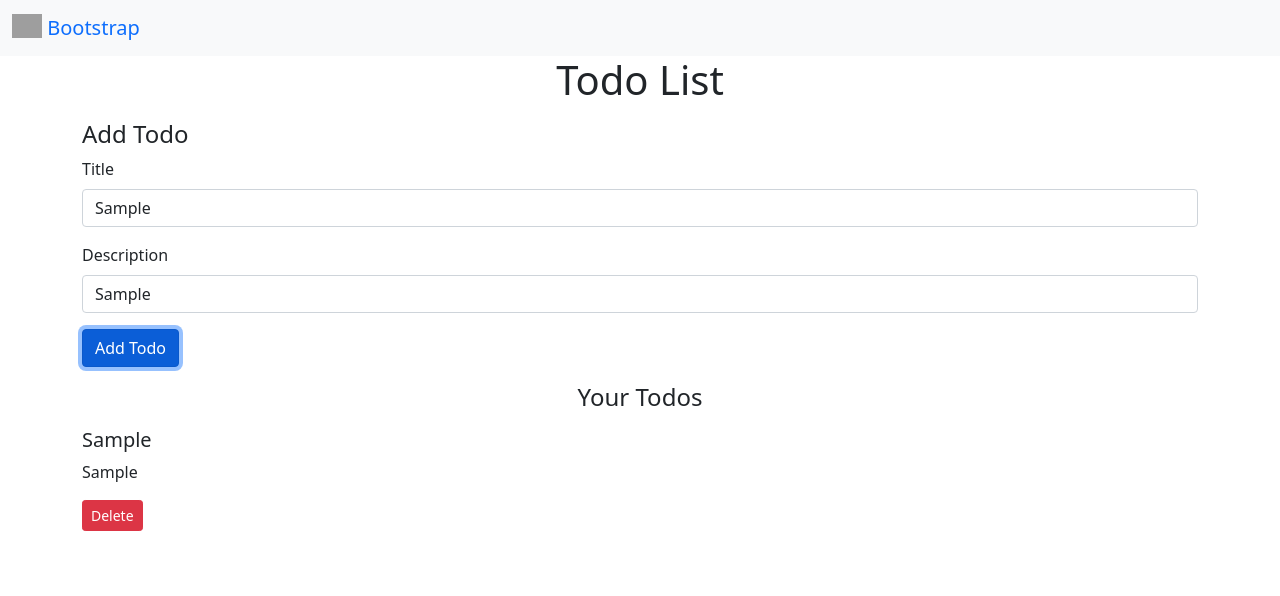
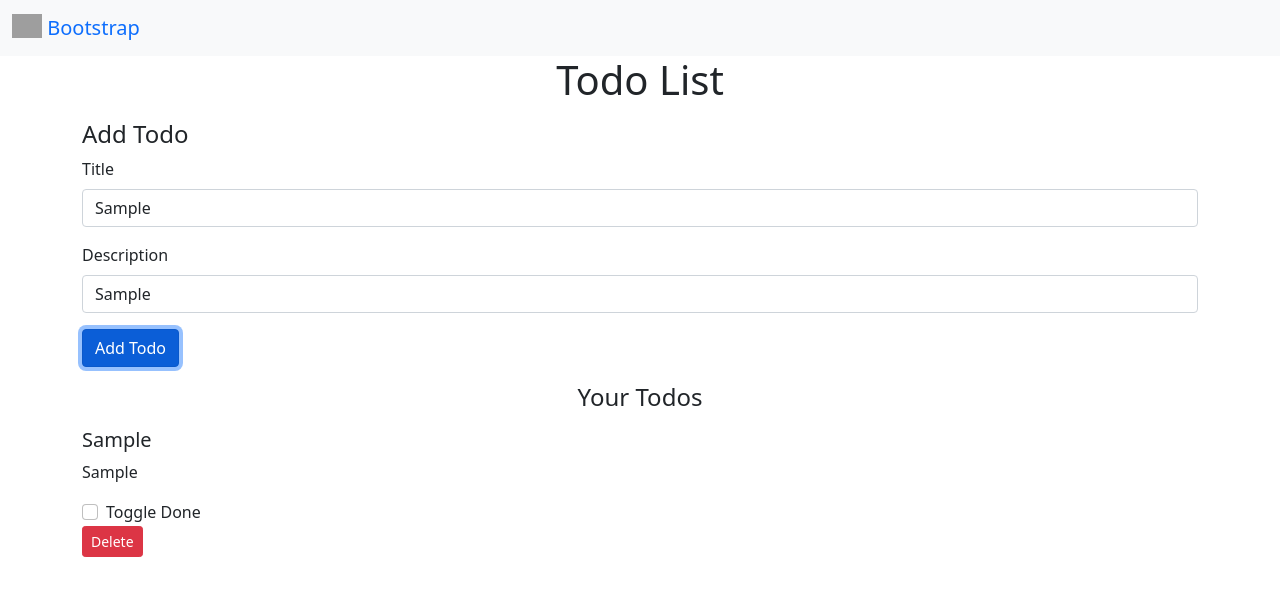
Before and after one commit to AliAkbar001/Angular-CRUD, an Angular app: page / in a window 1280 px wide. Both pictures are taken after typing "Sample", "Sample" into the empty fields and a click on the button "Add Todo". Shown: the top 596 px of the page. Built offline with nearby package versions, Linux system fonts and the light colour scheme; grey boxes are pictures that could not be loaded.

Commit message:
toggle-todo

```diff
--- a/src/app/Components/todo-items/todo-items.component.css
+++ b/src/app/Components/todo-items/todo-items.component.css
@@ -0,0 +1,3 @@
+.complete{
+    text-decoration: line-through;
+}
--- a/src/app/Components/todo-items/todo-items.component.html
+++ b/src/app/Components/todo-items/todo-items.component.html
@@ -1,6 +1,12 @@
-<div class="my-3">
+<div class="my-3" [ngClass]="{'complete':!todo.active}">
     <h5>{{todo.title}}</h5>
     <p>{{todo.description}}</p>
+    <div class="form-check">
+        <input class="form-check-input" type="checkbox" value="" id="flexCheckDefault" (click)="handleCheckbox(todo)">
+        <label class="form-check-label" for="flexCheckDefault">
+          Toggle Done
+        </label>
+      </div>
     <button class="btn btn-danger btn-sm" (click)="handleClick(todo)">
         Delete
     </button>
--- a/src/app/Components/todo-items/todo-items.component.ts
+++ b/src/app/Components/todo-items/todo-items.component.ts
@@ -9,6 +9,8 @@ import { Todo } from 'src/app/Todo';
 export class TodoItemsComponent implements OnInit {
 @Input() todo: Todo;
 @Output() todoDelete: EventEmitter<Todo> = new EventEmitter()
+@Output() todoCheck: EventEmitter<Todo> = new EventEmitter()
+
   constructor() { }
   ngOnInit(): void {
   }
@@ -16,4 +18,7 @@ export class TodoItemsComponent implements OnInit {
     this.todoDelete.emit(todo);
     console.log("handleClick")
   }
+  handleCheckbox(todo: Todo){
+    this.todoCheck.emit(todo)
+  }
 }
--- a/src/app/Components/todo/todo.component.html
+++ b/src/app/Components/todo/todo.component.html
@@ -4,7 +4,7 @@
     <div class="text-center" *ngIf="this.todos.length === 0;else elseBlock">Todo is Empty</div>
     <ng-template #elseBlock>
         <div *ngFor = "let todo of todos">
-            <app-todo-items [todo]="todo" (todoDelete)="deleteTodo($event)"></app-todo-items>
+            <app-todo-items [todo]="todo" (todoDelete)="deleteTodo($event)" (todoCheck)="toggleTodo($event)"></app-todo-items>
         </div>
     </ng-template>
 </div>
--- a/src/app/Components/todo/todo.component.ts
+++ b/src/app/Components/todo/todo.component.ts
@@ -30,4 +30,10 @@ export class TodoComponent implements OnInit {
     this.todos.push(todo)
     localStorage.setItem("todos", JSON.stringify(this.todos))
   }
+  toggleTodo(todo: Todo){
+    console.log(todo)
+    const index = this.todos.indexOf(todo)
+    this.todos[index].active = !this.todos[index].active
+    localStorage.setItem("todos", JSON.stringify(this.todos))
+  }
 }
```
